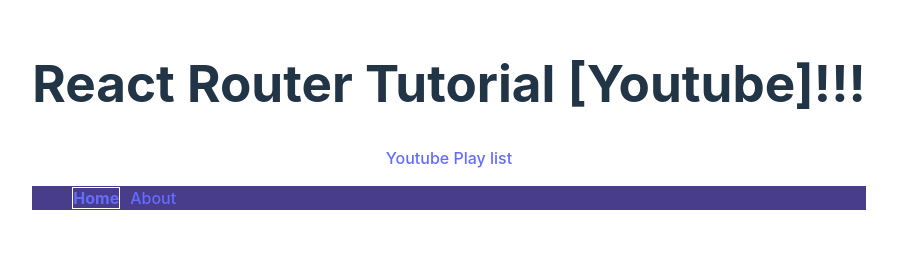
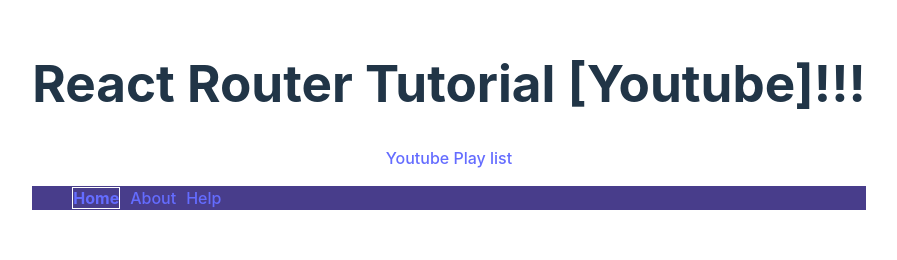
Before and after one commit to OscarRondon/ReacRouterTest, a React (Vite) app in the folder projects/React-Router-Tutorial-Youtube/: page / in a window 1280 px wide. Shown: the part 214-474 px from the top of the page, without its empty margins (191-1088 px from the left). Built offline with nearby package versions, Linux system fonts and the light colour scheme.

Commit message:
Add Navbar item

```diff
--- a/projects/React-Router-Tutorial-Youtube/src/components/Navbar.tsx
+++ b/projects/React-Router-Tutorial-Youtube/src/components/Navbar.tsx
@@ -6,6 +6,7 @@
         <ul>
             <li><NavLink to="/">Home</NavLink></li>
             <li><NavLink to="about">About</NavLink></li>
+            <li><NavLink to="Help">Help</NavLink></li>
         </ul>
     </nav>
   )
```
